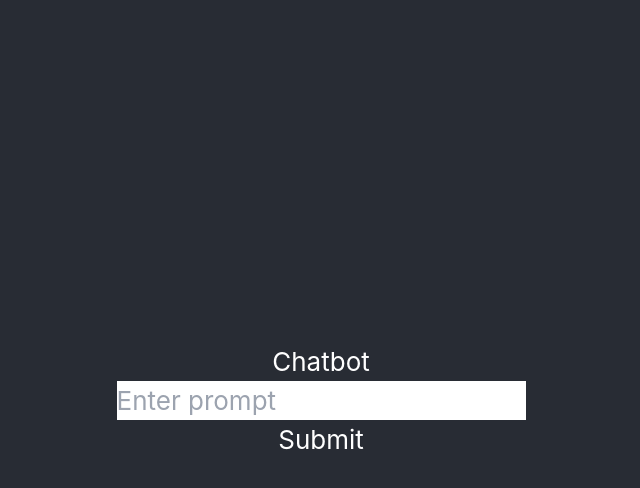
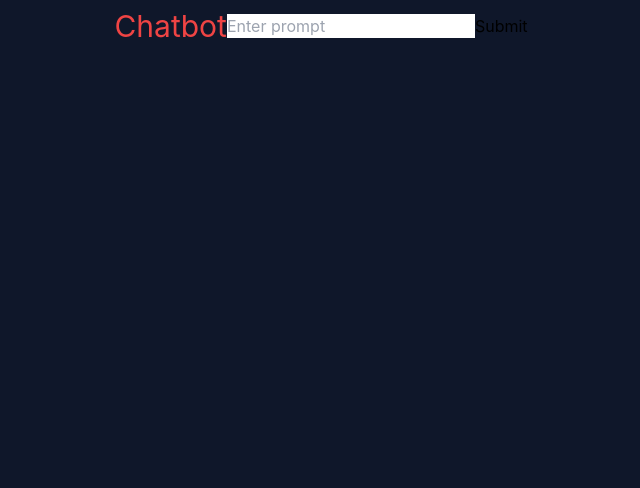
Before and after one commit to rayGreycloud/openai-chatbot, a React (Create React App) app in the folder client/: page / in a window 1280 px wide. Shown: the top 488 px of the page, without its empty margins (319-959 px from the left). Built offline with nearby package versions, Linux system fonts and the light colour scheme.

Commit message:
Move content out of App

```diff
--- a/client/src/App.css
+++ /dev/null
@@ -1,38 +0,0 @@
-.App {
-  text-align: center;
-}
-
-.App-logo {
-  height: 40vmin;
-  pointer-events: none;
-}
-
-@media (prefers-reduced-motion: no-preference) {
-  .App-logo {
-    animation: App-logo-spin infinite 20s linear;
-  }
-}
-
-.App-header {
-  background-color: #282c34;
-  min-height: 100vh;
-  display: flex;
-  flex-direction: column;
-  align-items: center;
-  justify-content: center;
-  font-size: calc(10px + 2vmin);
-  color: white;
-}
-
-.App-link {
-  color: #61dafb;
-}
-
-@keyframes App-logo-spin {
-  from {
-    transform: rotate(0deg);
-  }
-  to {
-    transform: rotate(360deg);
-  }
-}
--- a/client/src/App.js
+++ b/client/src/App.js
@@ -1,86 +1,9 @@
-import { useState } from 'react';
-import axios from 'axios';
+import ChatScreen from 'components/ChatScreen';
 
-import './App.css';
+import 'styles/styles.css';
 
-function App() {
-  const initialPrompt = `You are a conversational chatbot. Your personality is: friendly and helpful`;
-  const [messages, setMessages] = useState([
-    { role: 'system', content: initialPrompt }
-  ]);
-  const [prompt, setPrompt] = useState('');
-
-  const handlePromptChange = (e) => {
-    setPrompt(e.target.value);
-  };
-
-  const submitMessage = async (data) => {
-    try {
-      console.log('submitting message...: ', data);
-      const response = await axios.post('/api/chat', {
-        messages: data
-      });
-
-      if (!response.data) {
-        console.log('no response data');
-        return;
-      }
-
-      if (!response.data.success) {
-        console.log('unsuccessful request');
-        return;
-      }
-
-      setMessages(response.data.messages);
-
-      console.log('response.data: ', response.data);
-      return response.data.success;
-    } catch (error) {
-      console.log(error);
-    }
-  };
-
-  const handleSubmit = async () => {
-    console.log('submitting prompt: ', prompt);
-    const message = { role: 'user', content: prompt };
-
-    const messagesData = [...messages, message];
-
-    const result = await submitMessage(messagesData);
-    console.log('result: ', result);
-
-    if (result) {
-      console.log('setting prompt to empty string');
-      setPrompt('');
-    }
-  };
-
-  return (
-    <div className='App'>
-      <header className='App-header'>
-        <p>Chatbot</p>
-        <input
-          value={prompt}
-          onChange={handlePromptChange}
-          type='text'
-          placeholder='Enter prompt'
-        />
-
-        <button onClick={handleSubmit}>Submit</button>
-
-        {messages.length > 0 &&
-          messages.map((message, idx) => {
-            if (idx === 0) return null;
-
-            return (
-              <p key={idx}>
-                {message.role}: {message.content}
-              </p>
-            );
-          })}
-      </header>
-    </div>
-  );
-}
+const App = () => {
+  return <ChatScreen />;
+};
 
 export default App;
--- /dev/null
+++ b/client/src/components/ChatScreen/ChatScreen.jsx
@@ -0,0 +1,77 @@
+import { useState } from 'react';
+import axios from 'axios';
+
+const ChatScreen = () => {
+  const initialPrompt = `You are a conversational chatbot. Your personality is: friendly and helpful`;
+  const [messages, setMessages] = useState([
+    { role: 'system', content: initialPrompt }
+  ]);
+  const [prompt, setPrompt] = useState('');
+
+  const handlePromptChange = (e) => {
+    setPrompt(e.target.value);
+  };
+
+  const submitMessage = async (data) => {
+    try {
+      console.log('submitting message...: ', data);
+      const response = await axios.post('/api/chat', {
+        messages: data
+      });
+
+      if (!response.data) {
+        console.log('no response data');
+        return;
+      }
+
+      if (!response.data.success) {
+        console.log('unsuccessful request');
+        return;
+      }
+
+      setMessages(response.data.messages);
+
+      console.log('response.data: ', response.data);
+      return response.data.success;
+    } catch (error) {
+      console.log(error);
+    }
+  };
+
+  const handleSubmit = async () => {
+    console.log('submitting prompt: ', prompt);
+    const message = { role: 'user', content: prompt };
+
+    const messagesData = [...messages, message];
+
+    const result = await submitMessage(messagesData);
+    console.log('result: ', result);
+
+    if (result) {
+      console.log('setting prompt to empty string');
+      setPrompt('');
+    }
+  };
+  return (
+    <div className='h-main flex flex-col justify-between items-center'>
+      <main className='w-full h-full overflow-y-auto flex flex-col max-w-4xl mx-auto px-2 sm:px-24 pt-2'>
+        <div className='flex items-center justify-center mb-2'>
+          <h1 className='text-center text-2xl md:text-3xl font-normal text-red'>
+            Chatbot
+          </h1>
+
+          <input
+            value={prompt}
+            onChange={handlePromptChange}
+            type='text'
+            placeholder='Enter prompt'
+          />
+
+          <button onClick={handleSubmit}>Submit</button>
+        </div>
+      </main>
+    </div>
+  );
+};
+
+export default ChatScreen;
--- /dev/null
+++ b/client/src/components/ChatScreen/index.js
@@ -0,0 +1,3 @@
+import ChatScreen from './ChatScreen';
+
+export default ChatScreen;
```
